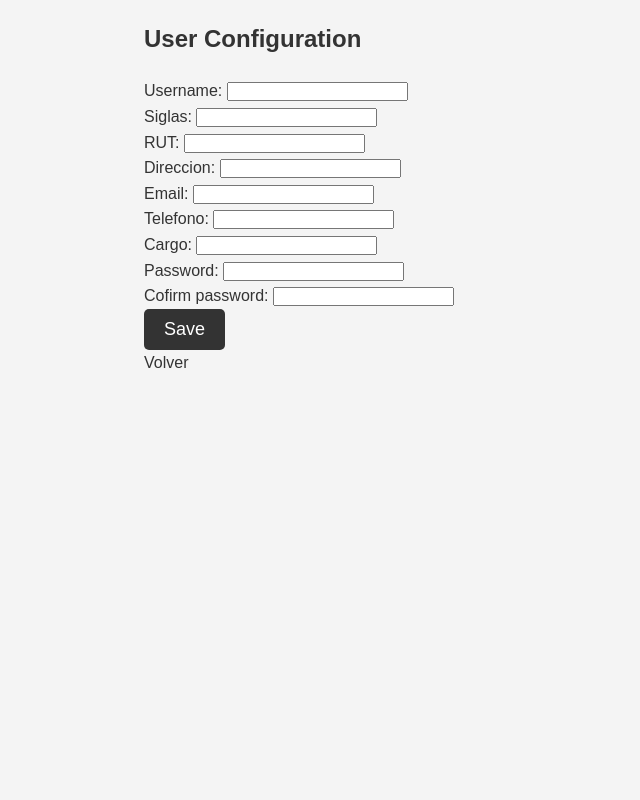
After one commit to l1k4skr/Django-Basic-Managment-app, a Django app: page /index/configuracion/new_user in a window 1280 px wide. The commit adds this page. Shown: the whole page, without its empty margins (0-640 px from the left). Run offline with Django 4.2, Linux system fonts and the light colour scheme.

Commit message:
Update User model and related files

```diff
--- /dev/null
+++ b/myapp/static/css/style_config.css
@@ -0,0 +1,77 @@
+
+/* Reset b�sico para eliminar los m�rgenes y padding por defecto */
+* {
+    margin: 0;
+    padding: 0;
+    box-sizing: border-box;
+}
+
+/* Estilos para el cuerpo del documento */
+body {
+    font-family: Arial, sans-serif; /* Fuente por defecto */
+    line-height: 1.6; /* Altura de l�nea para una mejor lectura */
+    padding: 20px; /* Un poco de padding para no tocar los bordes de la ventana */
+    background-color: #f4f4f4; /* Un color de fondo suave */
+    color: #333; /* Color de texto principal */
+}
+
+/* Estilos para el contenedor principal */
+.container {
+    width: 80%; /* Ancho del contenedor */
+    margin: auto; /* Centrar el contenedor */
+    overflow: hidden; /* Manejar el desbordamiento */
+}
+
+/* Estilos para los encabezados */
+h1, h2, h3, h4, h5, h6 {
+    margin-bottom: 20px; /* Margen inferior para separar de los siguientes elementos */
+}
+
+/* Estilos para los p�rrafos */
+p {
+    margin-bottom: 10px; /* Margen inferior para separar p�rrafos */
+}
+
+/* Clase de utilidad para a�adir un margen superior */
+.mt {
+    margin-top: 20px;
+}
+
+/* Clase de utilidad para a�adir un margen inferior */
+.mb {
+    margin-bottom: 20px;
+}
+
+/* Estilos para los enlaces */
+a {
+    color: #333;
+    text-decoration: none; /* Remover el subrayado de los enlaces */
+}
+
+a:hover {
+    color: #555;
+    text-decoration: underline; /* Subrayado al pasar el mouse para indicar clickeabilidad */
+}
+
+/* Estilos para los botones */
+button {
+    display: inline-block;
+    padding: 10px 20px;
+    font-size: 18px;
+    cursor: pointer;
+    border-radius: 5px;
+    border: none;
+    background-color: #333;
+    color: white;
+}
+
+button:hover {
+    background-color: #555;
+}
+
+/* Media query para la responsividad */
+@media (max-width: 768px) {
+    .container {
+        width: 95%;
+    }
+}
--- /dev/null
+++ b/myapp/templates/html/new_user.html
@@ -0,0 +1,66 @@
+<html lang="en">
+<head>
+    <meta charset="UTF-8">
+    <meta name="viewport" content="width=device-width, initial-scale=1.0">
+    <title>User Configuration</title>
+    {% load static %}
+    <link rel="stylesheet" href="{% static 'css/style_config.css'%}">
+    <style id="applicationStylesheet" type="text/css">
+    </style>
+</head>
+<body>
+	<div class="container">
+        <h2>User Configuration</h2>
+        <form method="post" action="{% url 'new_user' %}">
+            {% csrf_token %}
+            {% if messages %}
+            {% for message in messages %}
+                    <div class="alert { message.tags }">
+                        {{ message }}
+                    </div>
+                {% endfor %}
+            {% endif %}
+            <div class="form-group">
+                <label for="username">Username:</label>
+                <input type="text" id="username" name="username" required>
+            </div>
+            <div class="form-group">
+                <label for="siglas">Siglas:</label>
+                <input type="text" id="siglas" name="siglas" required>
+            </div>
+            <div class="form-group">
+                <label for="rut">RUT:</label>
+                <input type="text" id="rut" name="rut" required>
+            </div>
+            <div class="form-group">
+                <label for="direccion">Direccion:</label>
+                <input type="text" id="direccion" name="direccion" required>
+            </div>
+            <div class="form-group">
+                <label for="email">Email:</label>
+                <input type="email" id="email" name="email" required>
+            </div>
+            <div class="form-group">
+                <label for="telefono">Telefono:</label>
+                <input type="tel" id="telefono" name="telefono" required>
+            </div>
+            <div class="form-group">
+                <label for="cargo">Cargo:</label>
+                <input type="text" id="cargo" name="cargo" required>
+            </div>
+            <div class="form-group">
+                <label for="password">Password:</label>
+                <input type="password" id="password" name="password" required>
+            </div>
+            <div class="form-group">
+                <label for="re_re_password">Cofirm password:</label>
+                <input type="password" id="re_password" name="re_password" required>
+            </div>
+            <div class="form-group">
+                <button type="submit" class="btn">Save</button>
+            </div>
+        </form>
+        <a href="{% url 'configuracion'%}">Volver</a>
+    </div>
+</body>
+</html>
--- a/myapp/urls.py
+++ b/myapp/urls.py
@@ -11,6 +11,8 @@ urlpatterns = [
     path('index/trazabilidad/', views.trazability, name="trazability"),
     path('index/maquinaria/', views.Machine_view.machine, name="maquinaria"),
     path('index/maquinaria/nueva_maquinaria/', views.Machine_view.new_machine, name="nueva_maquinaria"),
+    path('index/configuracion/', views.Config_view.config, name="configuracion"),
+    path('index/configuracion/new_user', views.Config_view.new_user, name="new_user"),
     path('index/manuales/', views.Manual_view.manual, name="Manuales"),
     path('index/manuales/nuevo_manual/', views.Manual_view.new_manual, name="nuevo_manual"),
     ]
--- a/myapp/views.py
+++ b/myapp/views.py
@@ -1,6 +1,6 @@
 from django.shortcuts import render, redirect
 from .models import User, Cliente, Maquinaria, Trazabilidad
-from .forms import LoginForm, ClienteForm, MaquinariaForm
+from .forms import LoginForm, ClienteForm, MaquinariaForm, UserForm
 from django.contrib import messages
 from django.contrib.auth import login as auth_login
 from django.contrib.auth.hashers import check_password
@@ -14,8 +14,8 @@ VIEWS
     - [X]  Cliente
         - [X]  Nuevo
     - [X]  Trazabilidad
-    - []  Maquinaria
-        - []  Nuevo
+    - [X]  Maquinaria
+        - [X]  Nuevo
     - []  Configuración
         - []  Nuevo
     - []  Manuales
@@ -144,6 +144,43 @@ class Machine_view:
                 return redirect('maquinaria')
         return render(request ,"html/new_machine.html")
 
+class Config_view:
+    # Config view
+    def config(request):
+        users = User.objects.all()
+        return render(request ,"html/config.html", {'usuarios': users})
+
+    # New config view
+    def new_user(request):
+        if request.method == 'POST':
+            # Crea un formulario de cliente y rellénalo con los datos de la petición
+            form = UserForm(request.POST)
+
+            # Verifica si el formulario es válido
+            print(f"Formulario: {(form.is_valid())}")
+            re_password = dict(request.POST)['re_password'][0]
+            print(f"re_password: {re_password}")
+            clean_data = form.cleaned_data
+            print(f"cleandata:{clean_data}")
+            if form.is_valid() and clean_data['password'] == re_password:
+                # Aquí podrías hacer alguna lógica de negocio adicional si es necesario
+                form.save()
+                messages.success(request, '¡Usuario creado correctamente!')
+                return redirect('configuracion')
+            elif clean_data['password'] != re_password:
+                messages.error(request, 'Las contraseñas no coinciden.')
+            else:
+                # print(f"Errores: {form.errors}")
+                # errores_formato = list(form.errors.as_data()[list(form.errors.as_data().keys())[0]][0])[0]
+                # print(f"Errores: {errores_formato}")
+
+                for error in form.errors.as_data():
+                    print(error)
+                    print(list(form.errors.as_data()[error][0])[0])
+                    messages.error(request, list(form.errors.as_data()[error][0])[0])
+
+                # return render(request, 'html/new_client.html', {'form': form, 'error_message': errores_formato})
+        return render(request ,"html/new_user.html")
 class Manual_view:
     # Manual view
     def manual(request):
```
Also changed, not shown: myapp/forms.py (+6 -1 lines), myapp/models.py (+6 -1 lines), myapp/templates/html/config.html (added, +72 -0 lines), myapp/templates/html/index.html (+5 -5 lines), db.sqlite3, myapp/migrations/0011_rename_name_user_cargo_user_direccion_user_rut_and_more.py (added).
